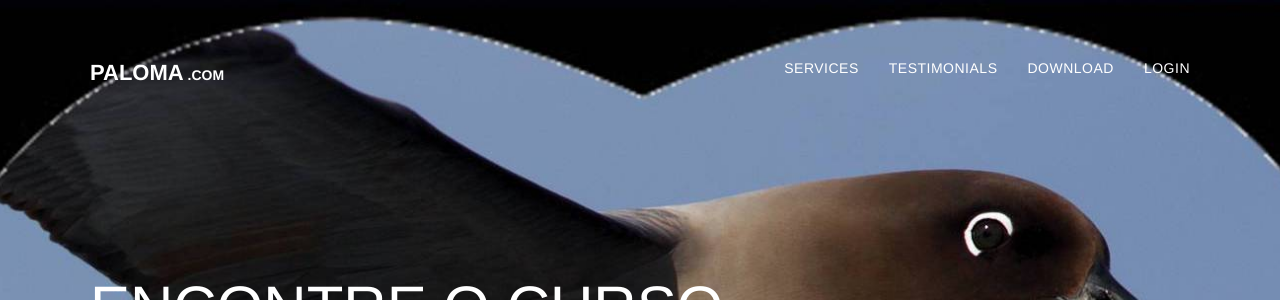
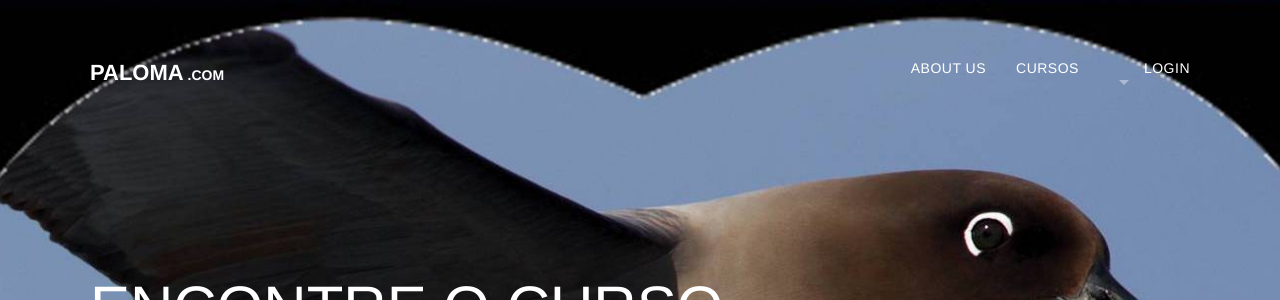
Before and after one commit to tcc-denis-raul/Projeto, a PHP site: page / in a window 1280 px wide. Shown: the top 300 px of the page. Run offline with PHP 8.4, Linux system fonts and the light colour scheme; some libraries are stand-ins or nearby versions; some web fonts are replaced.

Commit message:
alterando menu

```diff
--- a/css/main.css
+++ b/css/main.css
@@ -152,7 +152,6 @@
 	padding: 0 2rem 0 0.9375rem;
 }
 
-
 .top-bar,
 .top-bar-section li:not(.has-form) a:not(.button),
 .top-bar-section li:not(.has-form) a:not(.button):hover,
@@ -165,6 +164,11 @@
 	padding: 0;
 }
 
+#curso {
+	background: transparent;
+	height: auto;
+	line-height: normal;
+}
 
 .top-bar .name,
 .top-bar .name h1,
@@ -303,7 +307,6 @@ header .top-bar-section ul li a{
 	margin-right: 30px;
 	letter-spacing: .5px;
 }
-
 
 header .top-bar-section ul li:last-child a{
 	margin-right: 0;
--- a/index.html
+++ b/index.html
@@ -37,9 +37,13 @@
             <!--    Start Navigation Menu    -->
             <section class="top-bar-section" id="mean_nav">
               <ul class="right">
-                <li><a href="#services">services</a></li>
-                <li><a href="#testimonials">Testimonials</a></li>
-                <li><a href="#Download">Download</a></li>
+                <li><a href="#services">About Us</a></li>
+                <li class="has-dropdown">
+                  <a>Cursos</a>
+                  <ul class="dropdown">
+                    <li><a href="#" id="curso">Ingles</a></li>
+                  </ul>
+                </li>
                 <li><a href="#connect">Login</a></li>
               </ul>
             </section>
```
